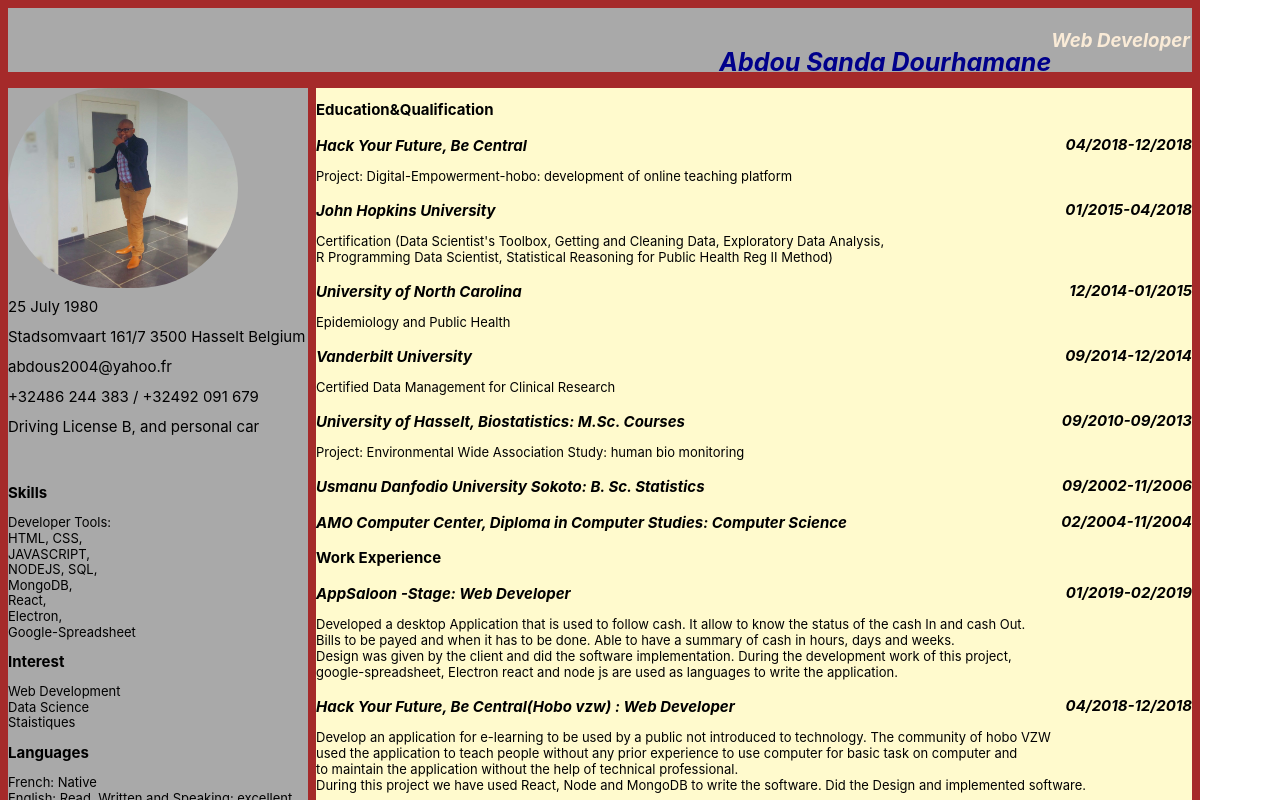
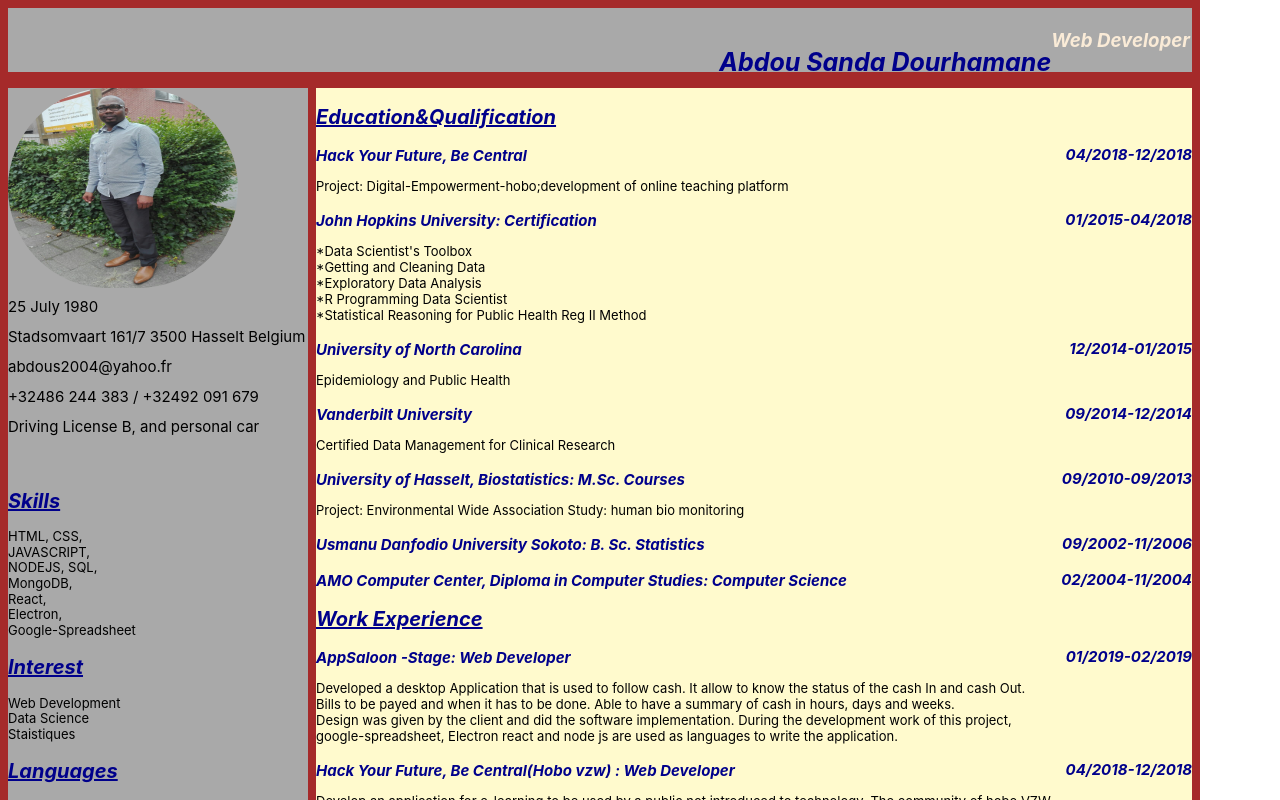
Before and after one commit to abdous/CurriculumVitae, a React (Create React App) app: page / in a window 1280 px wide. Shown: the top 800 px of the page. Built offline with nearby package versions, Linux system fonts and the light colour scheme.

Commit message:
trying to do some adjustement

```diff
--- a/src/App.css
+++ b/src/App.css
@@ -20,7 +20,10 @@ h1  {
   color: darkblue;
 }
 h2{
-  font-size: 15px;
+  font-size: 20px;
+  color: darkblue;
+  font-style: oblique;
+  text-decoration: underline;
 }
 h3{
   float: right;
@@ -62,8 +65,9 @@ img{
 }
 span{
   font-size: 15px;
-    font-weight: bold;
-    font-style: italic;
+  font-weight: bold;
+  font-style: italic;
+  color: darkblue;
  }
  .fff{
    /* display: flex;
--- a/src/App.js
+++ b/src/App.js
@@ -1,5 +1,5 @@
 import React, { Component } from 'react';
-import One from './image/one.jpg'
+import One from './image/troi.jpg'
 import './App.css';
 
 
@@ -26,7 +26,6 @@ class App extends Component {
             <div className = 'donnepersonel2'>
               <h2> Skills</h2>
               <p>
-                Developer Tools: <br/>
                 HTML, CSS,<br/>
                 JAVASCRIPT,<br/>
                 NODEJS, SQL, <br/>
@@ -65,7 +64,7 @@ class App extends Component {
               Walking, Biking, Volunteer (Sahara- helping refugees to Be integrated in Belgium)
               </p>
             </div>
-            <h2> References are available upon request</h2>
+            <h4> References are available upon request</h4>
           </div>
       </div>
       <div className = 'mainpage'>
@@ -75,16 +74,19 @@ class App extends Component {
             <span> Hack Your Future, Be Central </span>
             <span className = 'dat'> 04/2018-12/2018 </span>  <br/>
             </div>
-            <p className = 'pppp'> Project: Digital-Empowerment-hobo: development of online teaching platform</p>
+            <p className = 'pppp'> Project: Digital-Empowerment-hobo;development of online teaching platform</p>
         </p>
         <p className = 'Education'>
             <div className = 'fff'>
-            <span> John Hopkins University </span>
+            <span> John Hopkins University: Certification </span>
             <span className = 'dat'> 01/2015-04/2018 </span>  <br/>
             </div>
-            <p className = 'pppp'>Certification  (Data Scientist's Toolbox, Getting and Cleaning Data, Exploratory Data Analysis, <br/>
-              R Programming Data Scientist,
-              Statistical Reasoning for Public Health Reg II Method) </p>
+            <p className = 'pppp'>
+              *Data Scientist's Toolbox<br/>
+              *Getting and Cleaning Data<br/>
+              *Exploratory Data Analysis <br/>
+              *R Programming Data Scientist<br/>
+              *Statistical Reasoning for Public Health Reg II Method<br/> </p>
         </p>
         <p className = 'Education'>
             <div className = 'fff'>
@@ -156,12 +158,12 @@ class App extends Component {
             <p className = 'pppp'>
             With extensive experience in data collection, management, clinical data analysis, writing and reporting projects.
             <br/>I got chance to do: <br/>
-            Planning Data collection strategy; Standardizing Operations and Procedures<br/>
-            Electronic Data Capture Systems ;  Working Through Planning, EDC Setup and Study Launch<br/>
-            Data Management Considerations Once a Study Is Launched (Mid-Study Operations and Challenges)<br/>
-            Data Management Considerations Once a Study Is Finished; Regulatory Requirements and Compliance<br/>
-            Collecting Information Directly From Research Participants (Surveys); Multi-Center and Network Studies<br/>
-            Resource-Limited Settings and Global Health Studies <br/>
+            *Planning Data collection strategy; Standardizing Operations and Procedures<br/>
+            *Electronic Data Capture Systems ;  Working Through Planning, EDC Setup and Study Launch<br/>
+            *Data Management Considerations Once a Study Is Launched (Mid-Study Operations and Challenges)<br/>
+            *Data Management Considerations Once a Study Is Finished; Regulatory Requirements and Compliance<br/>
+            *Collecting Information Directly From Research Participants (Surveys); Multi-Center and Network Studies<br/>
+            *Resource-Limited Settings and Global Health Studies <br/>
             </p>
         </p>
         <p className = 'Education'>
```
Also changed, not shown: src/image/deux.jpg (added), src/image/troi.jpg (added).
